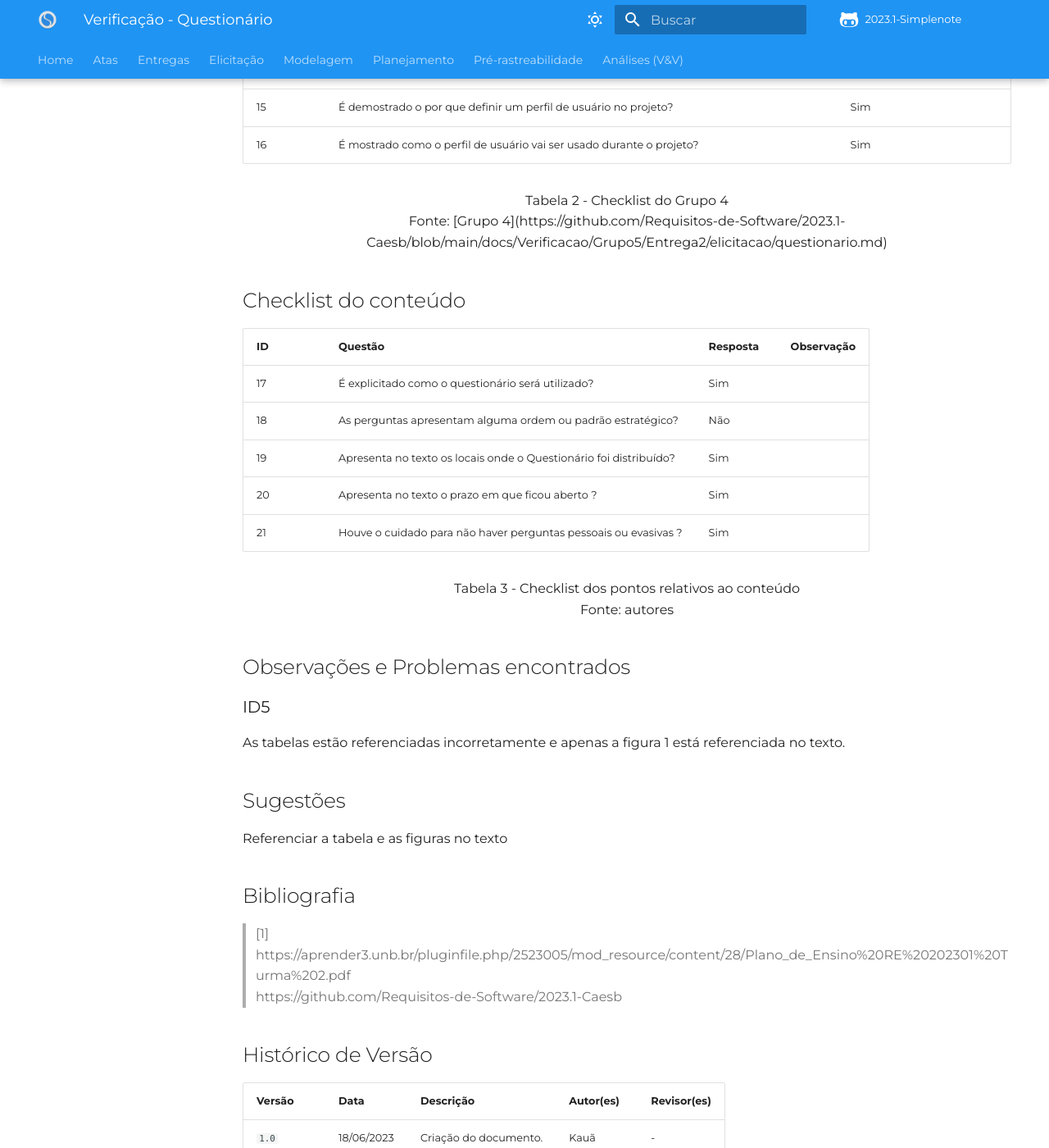
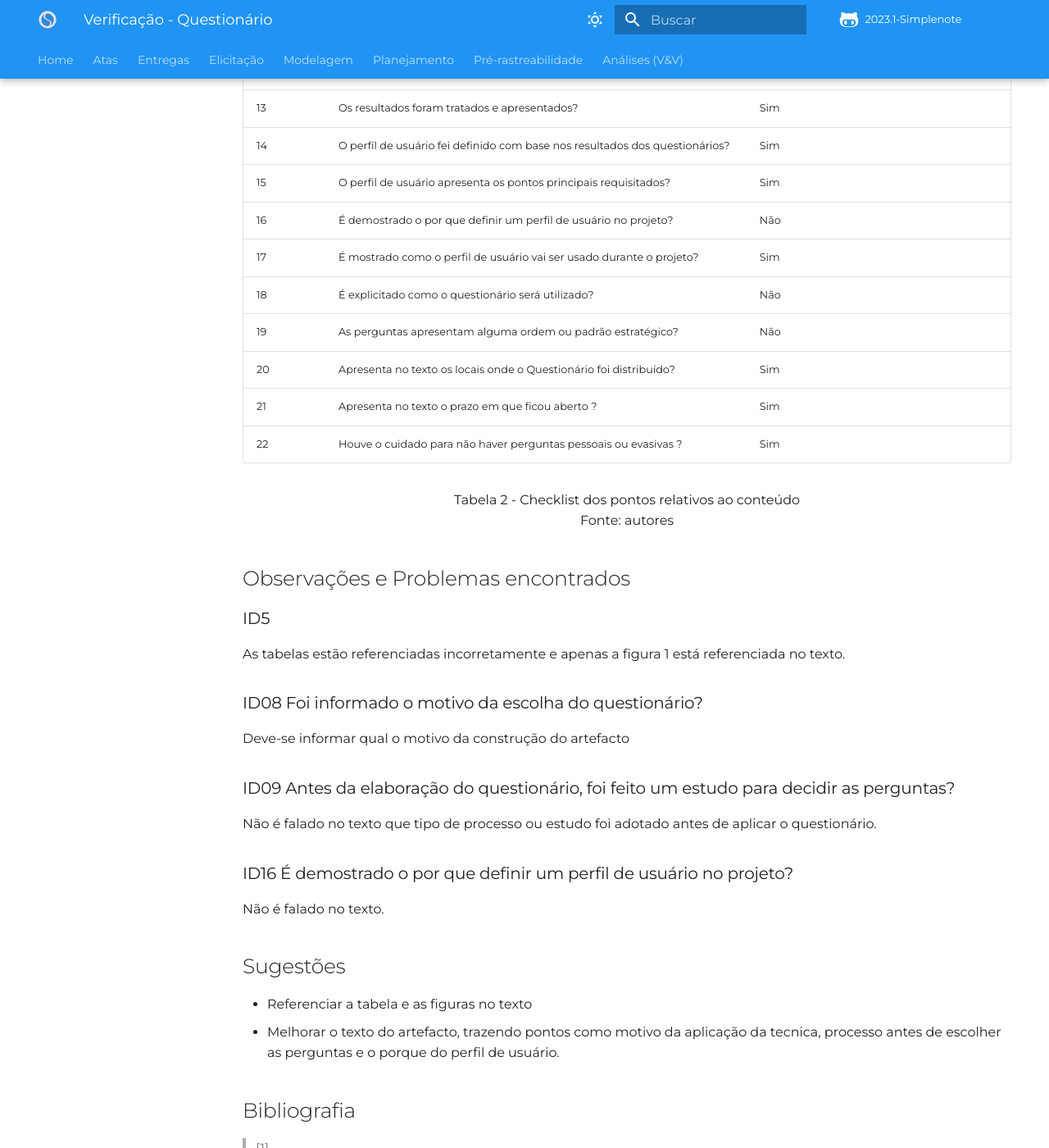
Before and after one commit to Requisitos-de-Software/2023.1-Simplenote, an MkDocs documentation site: the page built from docs/Analise-Grupo5/Elicitação/Questionário.md, in a window 1280 px wide and 1400 px high, scrolled down 1780 px. Shown: the whole window at 82% size. Built offline with MkDocs 1.6.1 and Material for MkDocs 9.7.7, drawn with Linux system fonts in a browser that asks for light colours; some web fonts are replaced; comment, search, counter and statistics services are not loaded; some of the changed text lies outside the part shown.

Commit message:
Update Questionário.md

```diff
--- a/docs/Analise-Grupo5/Elicitação/Questionário.md
+++ b/docs/Analise-Grupo5/Elicitação/Questionário.md
@@ -14,6 +14,8 @@ A verificação foi feita por meio da insperção, utilizando um checklist criad
 
 Também temos o campo "Observação", um campo no qual pode ser feito algum comentário a respeito da questão em específico. Posteriormente, neste mesmo documento, pode-se encontrar uma sessão na qual serão sumarizados todos os problemas do artefacto em estudo e outra nos quais se encontram as sugestões de soluções dos mesmos.
 
+Foi utilizada a *checklist* de verificação elaborada pelo Grupo 4 ([Caesb](https://requisitos-de-software.github.io/2023.1-Caesb/Verificacao/Grupo5/Entrega1/Entrega1/)) para definir parte dos itens da *checklist* deste artefato. Os itens do Grupo 4 que foram acatados estão referenciados para o documento de verificação elaborado e também possuem respaldo em algum documento da bibliografia usada na elaboração do *checklist*
+
 ## Checklist de documento
 Para avaliação do documento em aspectos formais e tecnicos, foi criado a tabela 1. Segue:
 
@@ -25,48 +27,50 @@ Para avaliação do documento em aspectos formais e tecnicos, foi criado a tabel
 |4|Todos os textos estão na norma padrão?                                                                       |   Sim     |          |
 |5|As tabelas são chamadas no texto?                                                                            |   Não     | OBS: apenas a figura 1 é chamada|
 |6|Os revisores são pessoas diferentes dos autores?                                                             |   Sim     |          |
+|7|As referências bibliográficas são utilizadas no texto do documento?                                          |   Não | |
 
 <p align="center"> Tabela 1 - Checklist do documento <br> Fonte: autores </p>
 
-## Checklist do grupo 4
-Para reverificação dos pontos já feitos pelo [Grupo 4](https://github.com/Requisitos-de-Software/2023.1-Caesb), segue a tabela 2 que aborda os pontos já citados pelos mesmos.
-
-| ID  | Descrição | Avaliação | Observação |
-| --- | --------- | --------- | ---------- |
-| 07  | Foi informado o motivo da escolha do questionário?| Sim ||
-| 08  | Antes da elaboração do questionário, foi feito um estudo para decidir as perguntas?|Sim||
-| 09  | O questionário apresenta um termo de consientimento onde a pessoa permite a utilização das informações que ira fornecer?|Não||
-| 10  | O questionário apresenta mais perguntas fehchadas do que perguntas abertas?|Sim||
-| 11  | O questionário foi aplicado onde se tinha o público alvo?|Sim||
-| 12  | Os resultados foram tratados e apresentados?|Sim||
-| 13  | O perfíl de usuário fei definido com base nos resultados dos questionários?|Sim||
-| 14  | O perfil de usuário apresenta os pontos principais requisitados?|Sim||
-| 15  | É demostrado o por que definir um perfil de usuário no projeto?|Sim||
-| 16  | É mostrado como o perfil de usuário vai ser usado durante o projeto?|Sim||
-
-
-<p align="center"> Tabela 2 - Checklist do Grupo 4 <br> Fonte: [Grupo 4](https://github.com/Requisitos-de-Software/2023.1-Caesb/blob/main/docs/Verificacao/Grupo5/Entrega2/elicitacao/questionario.md) </p>
-
 ## Checklist do conteúdo
 
-| ID  | Questão | Resposta | Observação |
-| --- | ------- | -------- | ---------- |
-| 17  |  É explicitado como o questionário será utilizado?| Sim |    |
-| 18  |  As perguntas apresentam alguma ordem ou padrão estratégico? |Não||
-| 19  |  Apresenta no texto os locais onde o Questionário foi distribuído?|Sim||
-| 20  |  Apresenta no texto o prazo em que ficou aberto ? |Sim||
-| 21  |  Houve o cuidado para não haver perguntas pessoais ou evasivas ? |Sim||
+| ID  | Descrição | Avaliação | Observação |Referências|
+| --- | --------- | --------- | ---------- |-----------|
+| 08  | Foi informado o motivo da escolha do questionário?| Não |||
+| 09  | Antes da elaboração do questionário, foi feito um estudo para decidir as perguntas?|Não|||
+| 10  | O questionário apresenta um termo de consientimento onde a pessoa permite a utilização das informações que ira fornecer?|Não|||
+| 11  | O questionário apresenta mais perguntas fechadas do que perguntas abertas?|Sim|||
+| 12  | O questionário foi aplicado onde se tinha o público alvo?|Sim|||
+| 13  | Os resultados foram tratados e apresentados?|Sim|||
+| 14  | O perfíl de usuário fei definido com base nos resultados dos questionários?|Sim|||
+| 15  | O perfil de usuário apresenta os pontos principais requisitados?|Sim|||
+| 16  | É demostrado o por que definir um perfil de usuário no projeto?|Não|||
+| 17  | É mostrado como o perfil de usuário vai ser usado durante o projeto?|Sim|||
+| 18  |  É explicitado como o questionário será utilizado?| Não |    ||
+| 19  |  As perguntas apresentam alguma ordem ou padrão estratégico? |Não|||
+| 20  |  Apresenta no texto os locais onde o Questionário foi distribuído?|Sim|||
+| 21  |  Apresenta no texto o prazo em que ficou aberto ? |Sim|||
+| 22  |  Houve o cuidado para não haver perguntas pessoais ou evasivas ? |Sim|||
 
-<p align="center"> Tabela 3 - Checklist dos pontos relativos ao conteúdo <br> Fonte: autores </p>
+<p align="center"> Tabela 2 - Checklist dos pontos relativos ao conteúdo <br> Fonte: autores </p>
 
 ## Observações e Problemas encontrados
 
 ### ID5
 As tabelas estão referenciadas incorretamente e apenas a figura 1 está referenciada no texto.
 
+### ID08 Foi informado o motivo da escolha do questionário?
+Deve-se informar qual o motivo da construção do artefacto
+
+### ID09  Antes da elaboração do questionário, foi feito um estudo para decidir as perguntas?
+Não é falado no texto que tipo de processo ou estudo foi adotado antes de aplicar o questionário.
+
+### ID16 É demostrado o por que definir um perfil de usuário no projeto?
+Não é falado no texto.
+
 ## Sugestões
 
-Referenciar a tabela e as figuras no texto
+- Referenciar a tabela e as figuras no texto
+- Melhorar o texto do artefacto, trazendo pontos como motivo da aplicação da tecnica, processo antes de escolher as perguntas e o porque do perfil de usuário.
 
 ## Bibliografia
 
```
